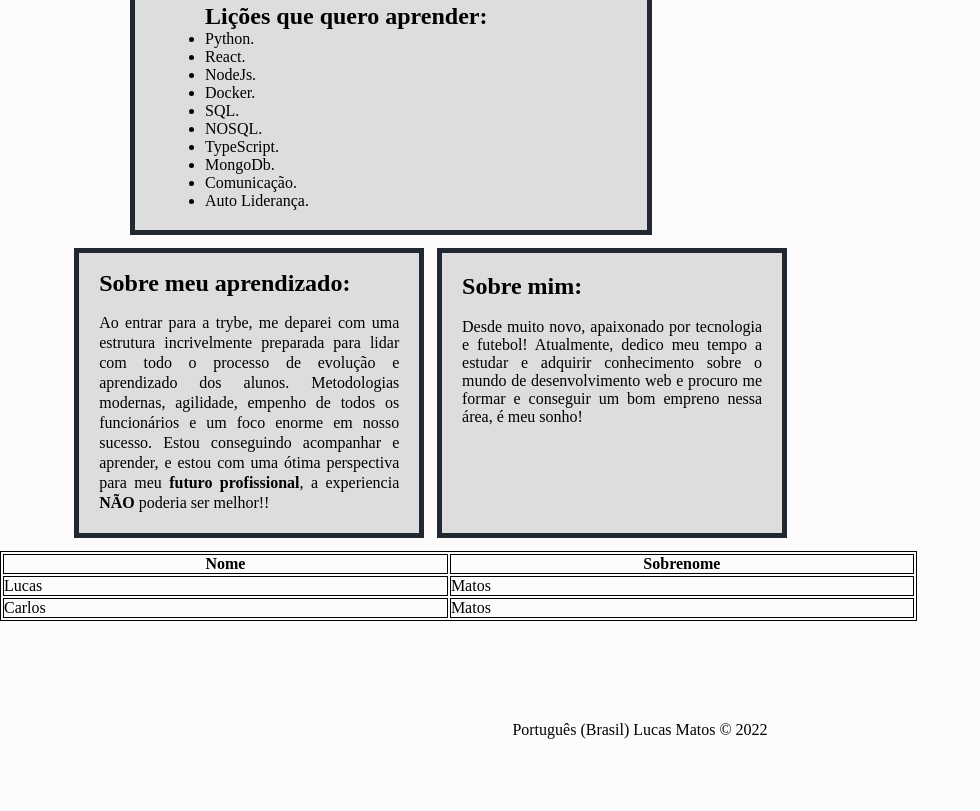
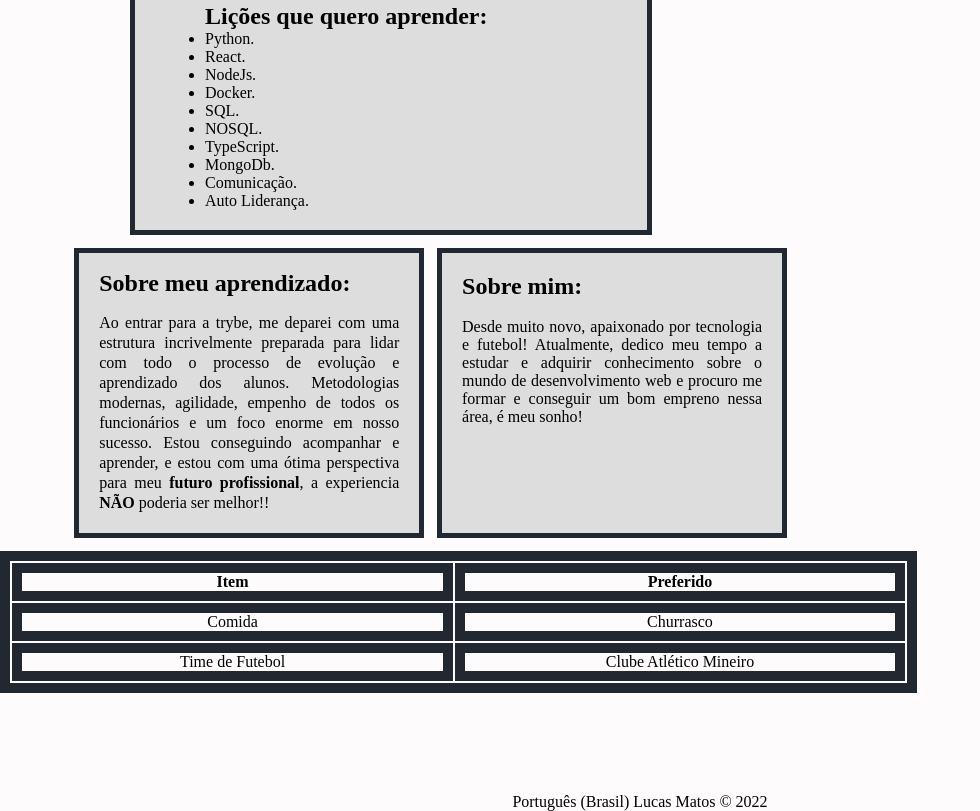
Before and after one commit to lucaslmatos/lessons-learned-p1, a website: page index.html in a window 1280 px wide. Shown: the part 765-1576 px from the top of the page, without its empty margins (0-980 px from the left). Before the commit the page ends 1504 px from the top, so only its background shows below. Drawn offline with Linux system fonts and the light colour scheme.

Commit message:
C12 todos os requisitos prontos

```diff
--- a/index.html
+++ b/index.html
@@ -62,16 +62,16 @@
     </section>
     <table>
         <tr>
-            <th>Nome</th>
-            <th>Sobrenome</th>
+            <th>Item</th>
+            <th>Preferido</th>
         </tr>
         <tr>
-            <td>Lucas</td>
-            <td>Matos</td>
+            <td>Comida</td>
+            <td>Churrasco</td>
         </tr>
         <tr>
-            <td>Carlos</td>
-            <td>Matos</td>
+            <td>Time de Futebol</td>
+            <td>Clube Atlético Mineiro</td>
         </tr>
     </table>
     <footer id="rodape">
--- a/style.css
+++ b/style.css
@@ -24,7 +24,6 @@ body {
   color: rgb(34, 40, 49);
   font-family: Courier, monospace;
   font-weight: 200;
-  text-align: center;
 }
 
 #minha_foto {
@@ -105,12 +104,9 @@ aside {
   flex-direction: row;
 }
 
-main {
-  width: 917.86
-}
-
 table, th, td {
-  border: 1px solid;
+  border: 10px solid rgb(34, 40, 49);
   margin-top: 1%;
   width: 916.87px;
+  text-align: center;
 }
```
